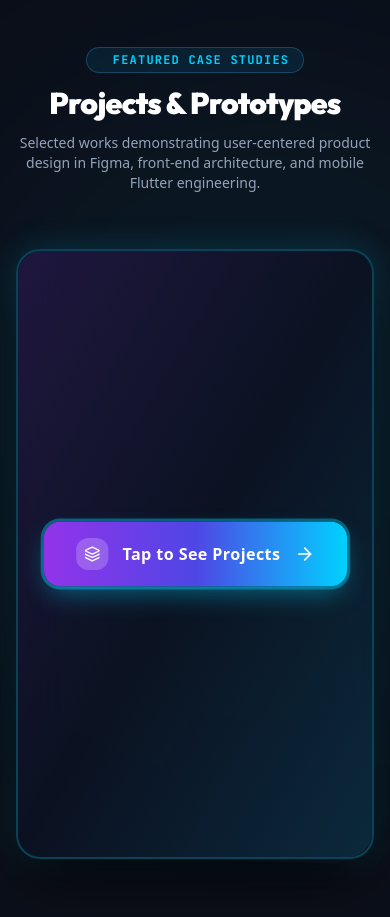
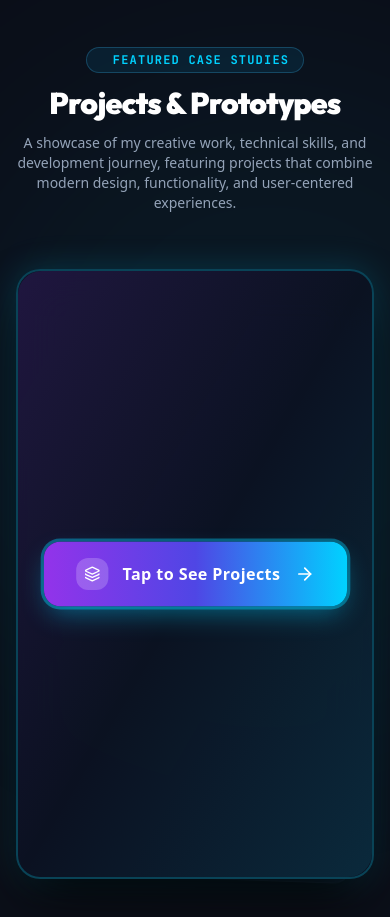
Before and after one commit to AlbertVills/myportfolio, a plain HTML site: page index.html in a window 390 px wide. Shown: the part 4140-5057 px from the top of the page. Drawn offline with nearby package versions, Linux system fonts and the light colour scheme.

Commit message:
Update mobile menu to 'View Resume' and update Projects section subtitle

```diff
--- a/index.html
+++ b/index.html
@@ -322,7 +322,7 @@
       <div class="space-y-3 pt-6 border-t border-slate-800">
         <button class="open-resume-btn w-full py-3 rounded-xl bg-slate-800 text-white font-semibold text-sm flex items-center justify-center gap-2">
           <i data-lucide="file-text" class="w-4 h-4 text-purple-400"></i>
-          <span>View Curriculum Vitae (CV)</span>
+          <span>View Resume</span>
         </button>
         <a href="#contact" class="mobile-nav-link w-full py-3 rounded-xl bg-gradient-to-r from-purple-600 to-cyan-500 text-white font-semibold text-sm flex items-center justify-center gap-2">
           <span>Get In Touch</span>
@@ -475,8 +475,8 @@
         <h2 class="text-3xl sm:text-4xl lg:text-5xl font-black text-slate-900 dark:text-white tracking-tight">
           Projects &amp; Prototypes
         </h2>
-        <p class="text-slate-600 dark:text-slate-400 text-sm sm:text-base max-w-xl">
-          Selected works demonstrating user-centered product design in Figma, front-end architecture, and mobile Flutter engineering.
+        <p class="text-slate-600 dark:text-slate-400 text-sm sm:text-base max-w-2xl">
+          A showcase of my creative work, technical skills, and development journey, featuring projects that combine modern design, functionality, and user-centered experiences.
         </p>
       </div>
 
```
